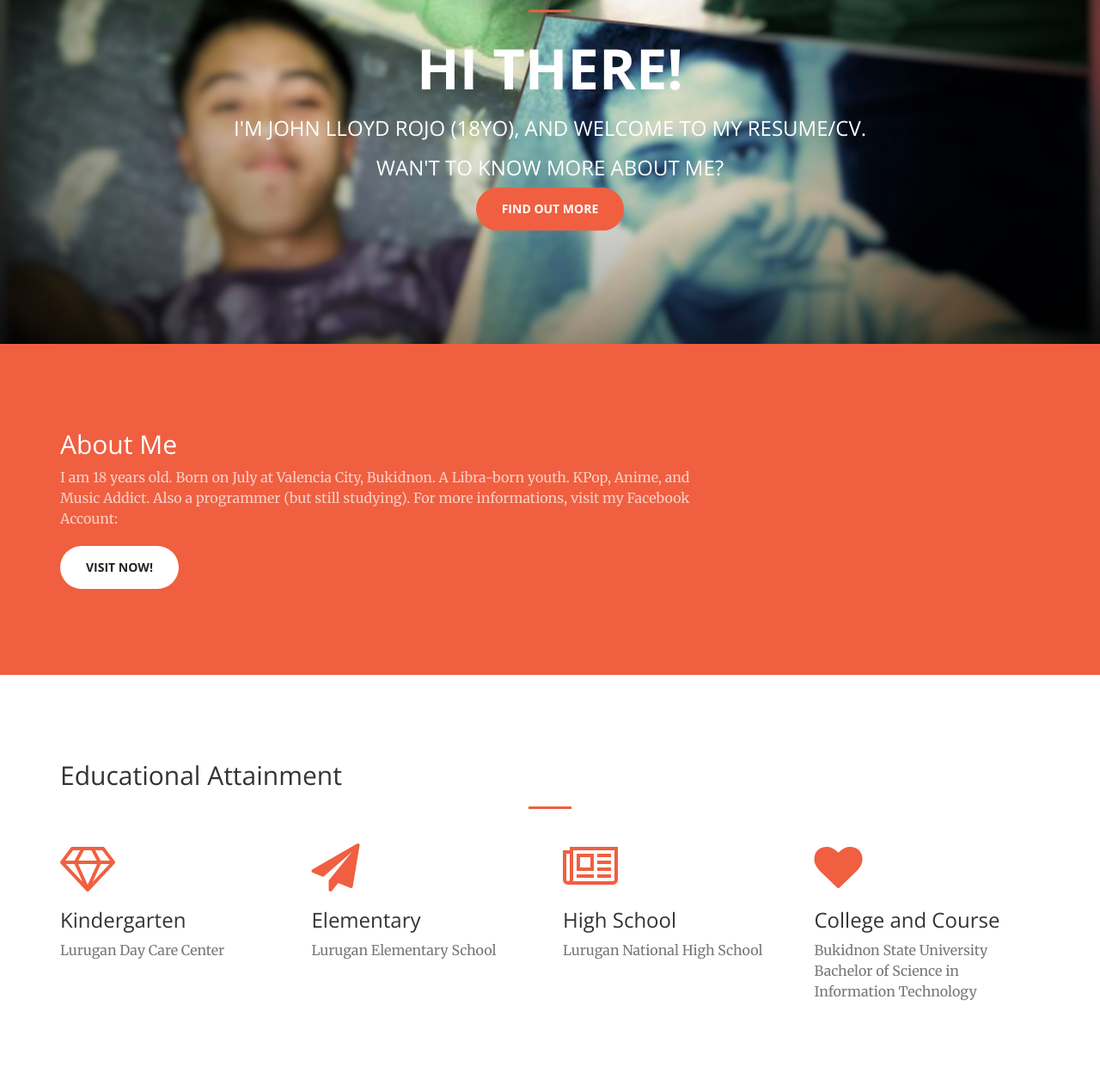
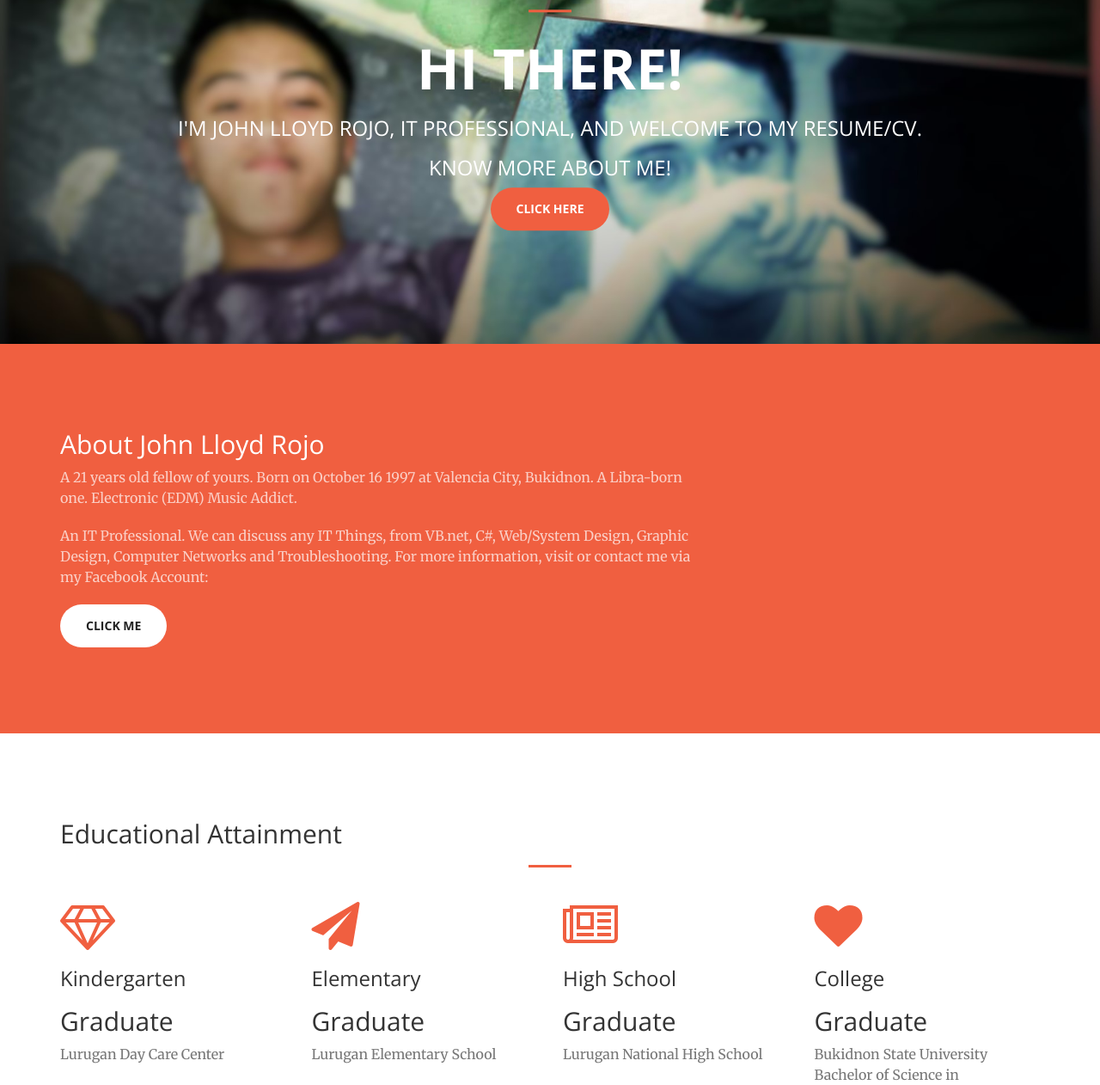
Before and after one commit to janglloydie/xthunder97.github.io-old-, a plain HTML site: page index.html in a window 1280 px wide. Shown: the part 400-1662 px from the top of the page at 86% size. Drawn offline with nearby package versions, Linux system fonts and the light colour scheme.

Commit message:
Update index.html

```diff
--- a/index.html
+++ b/index.html
@@ -9,7 +9,7 @@
     <meta name="description" content="">
     <meta name="author" content="">
 
-    <title>HOME | John Lloyd Rojo</title>
+    <title>John Lloyd Rojo</title>
 
     <!-- Bootstrap Core CSS -->
     <link rel="stylesheet" href="css/bootstrap.css" type="text/css">
@@ -80,9 +80,9 @@
                 <img src="img/me.png" align="middle">
                 <hr>
                 <h1>Hi there!</h1>
-                <h3>I'M JOHN LLOYD ROJO (18YO), AND WELCOME TO MY RESUME/CV.  </h3>
-               <h3>WAN'T TO KNOW MORE ABOUT ME?</h3>
-                <a href="#about" class="btn btn-primary btn-xl page-scroll">FIND OUT MORE</a>
+                <h3>I'M JOHN LLOYD ROJO, IT PROFESSIONAL, AND WELCOME TO MY RESUME/CV.  </h3>
+               <h3>KNOW MORE ABOUT ME!</h3>
+                <a href="#about" class="btn btn-primary btn-xl page-scroll">CLICK HERE</a>
             </div>
         </div>
     </header>
@@ -91,9 +91,10 @@
         <div class="container">
             <div class="row">
                 <div class="col-lg-8 col-lg-offset-2 text-center">
-                    <h2 class="section-heading">About Me</h2>
-                    <p class="text-faded">I am 18 years old. Born on July  at Valencia City, Bukidnon. A Libra-born youth. KPop, Anime, and Music Addict. Also a programmer (but still studying). For more informations, visit my Facebook Account:</p>
-                    <a href="https://www.facebook.com/profile.php?id=100001477070604" class="btn btn-default btn-xl">Visit Now!</a>
+                    <h2 class="section-heading">About John Lloyd Rojo</h2>
+                    <p class="text-faded">A 21 years old fellow of yours. Born on October 16 1997 at Valencia City, Bukidnon. A Libra-born one. Electronic (EDM) Music Addict.</p>
+                    <p class="text-faded">An IT Professional. We can discuss any IT Things, from VB.net, C#, Web/System Design, Graphic Design, Computer Networks and Troubleshooting. For more information, visit or contact me via my Facebook Account:</p>
+                    <a href="https://www.facebook.com/xthunder97" class="btn btn-default btn-xl">Click me</a>
                 </div>
             </div>
         </div>
@@ -114,6 +115,7 @@
                     <div class="service-box">
                         <i class="fa fa-4x fa-diamond wow bounceIn text-primary"></i>
                         <h3>Kindergarten</h3>
+                        <h2>Graduate</h2>
                         <p class="text-muted">Lurugan Day Care Center </p>
                     </div>
                 </div>
@@ -121,6 +123,7 @@
                     <div class="service-box">
                         <i class="fa fa-4x fa-paper-plane wow bounceIn text-primary" data-wow-delay=".1s"></i>
                         <h3>Elementary</h3>
+                        <h2>Graduate</h2>
                         <p class="text-muted">Lurugan Elementary School</p>
                     </div>
                 </div>
@@ -128,13 +131,15 @@
                     <div class="service-box">
                         <i class="fa fa-4x fa-newspaper-o wow bounceIn text-primary" data-wow-delay=".2s"></i>
                         <h3>High School</h3>
+                        <h2>Graduate</h2>
                         <p class="text-muted"> Lurugan National High School</p>
                     </div>
                 </div>
                 <div class="col-lg-3 col-md-6 text-center">
                     <div class="service-box">
                         <i class="fa fa-4x fa-heart wow bounceIn text-primary" data-wow-delay=".3s"></i>
-                        <h3>College and Course</h3>
+                        <h3>College</h3>
+                        <h2>Graduate</h2>
                         <p class="text-muted">Bukidnon State University</p>
                         <p class="text-muted">Bachelor of Science in Information Technology</p>
                     </div>
@@ -185,7 +190,7 @@
                                     Skill #3:
                                 </div>
                                 <div class="project-name">
-                                    Multimedia Files Editing
+                                    Graphic Designing and Video Editing
                                 </div>
                             </div>
                         </div>
@@ -215,7 +220,7 @@
                                     Skill #5:
                                 </div>
                                 <div class="project-name">
-                                    C/C++/C# Apps Development
+                                    VB.net, C#, Delphi(Object Pascal) and Java Apps Development
                                 </div>
                             </div>
                         </div>
@@ -230,7 +235,7 @@
                                     Skill #6:
                                 </div>
                                 <div class="project-name">
-                                    Java Apps Development
+                                    Quality Assurance and Control
                                 </div>
                             </div>
                         </div>
@@ -246,7 +251,7 @@
                 <h2>My Social Networking Sites Account</h2>
                 <p>
                      Interact with me more on my accounts:
-                <a href="https://www.facebook.com/profile.php?id=100001477070604" class="btn btn-default btn-xl wow tada">Facebook</a><a href="#" class="btn btn-default btn-xl wow tada">Twitter</a><a href="#" class="btn btn-default btn-xl wow tada">Instagram</a><a href="#" class="btn btn-default btn-xl wow tada">Tumblr</a><a href="#" class="btn btn-default btn-xl wow tada">Pinterest</a>
+                <a href="https://www.facebook.com/xthunder97" class="btn btn-default btn-xl wow tada">Facebook</a><a href="https://twitter.com/realxthunder97" class="btn btn-default btn-xl wow tada">Twitter</a><a href="https://www.instagram.com/xthunder97" class="btn btn-default btn-xl wow tada">Instagram</a>
             </div>
         </div>
     </aside>
@@ -260,7 +265,7 @@
                 </div>
                 <div class="col-lg-4 col-lg-offset-2 text-center">
                     <i class="fa fa-phone fa-3x wow bounceIn"></i>
-                    <p>+639369223125</p>
+                    <p>+639271615795</p>
                 </div>
                 <div class="col-lg-4 text-center">
                     <i class="fa fa-envelope-o fa-3x wow bounceIn" data-wow-delay=".1s"></i>
```
